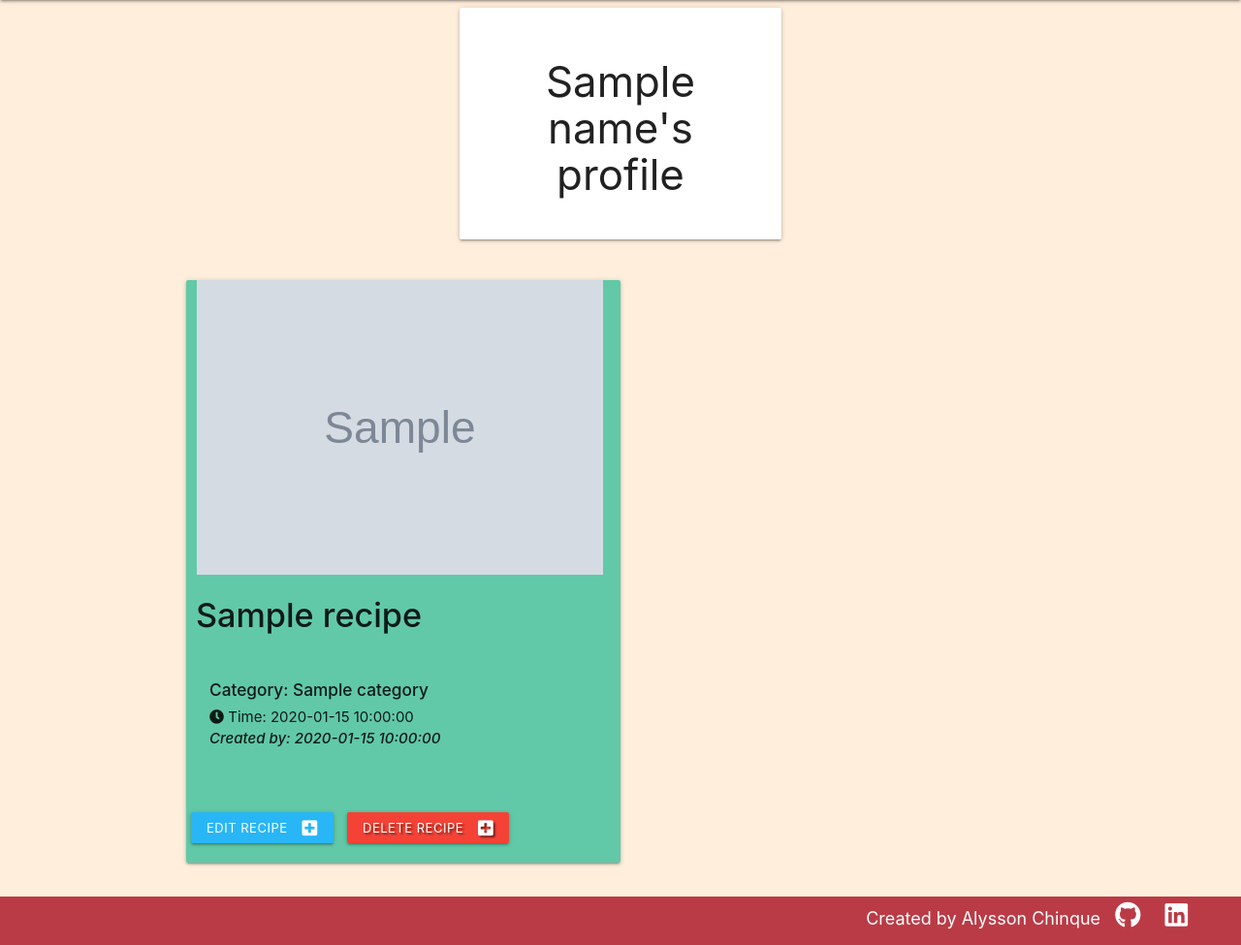
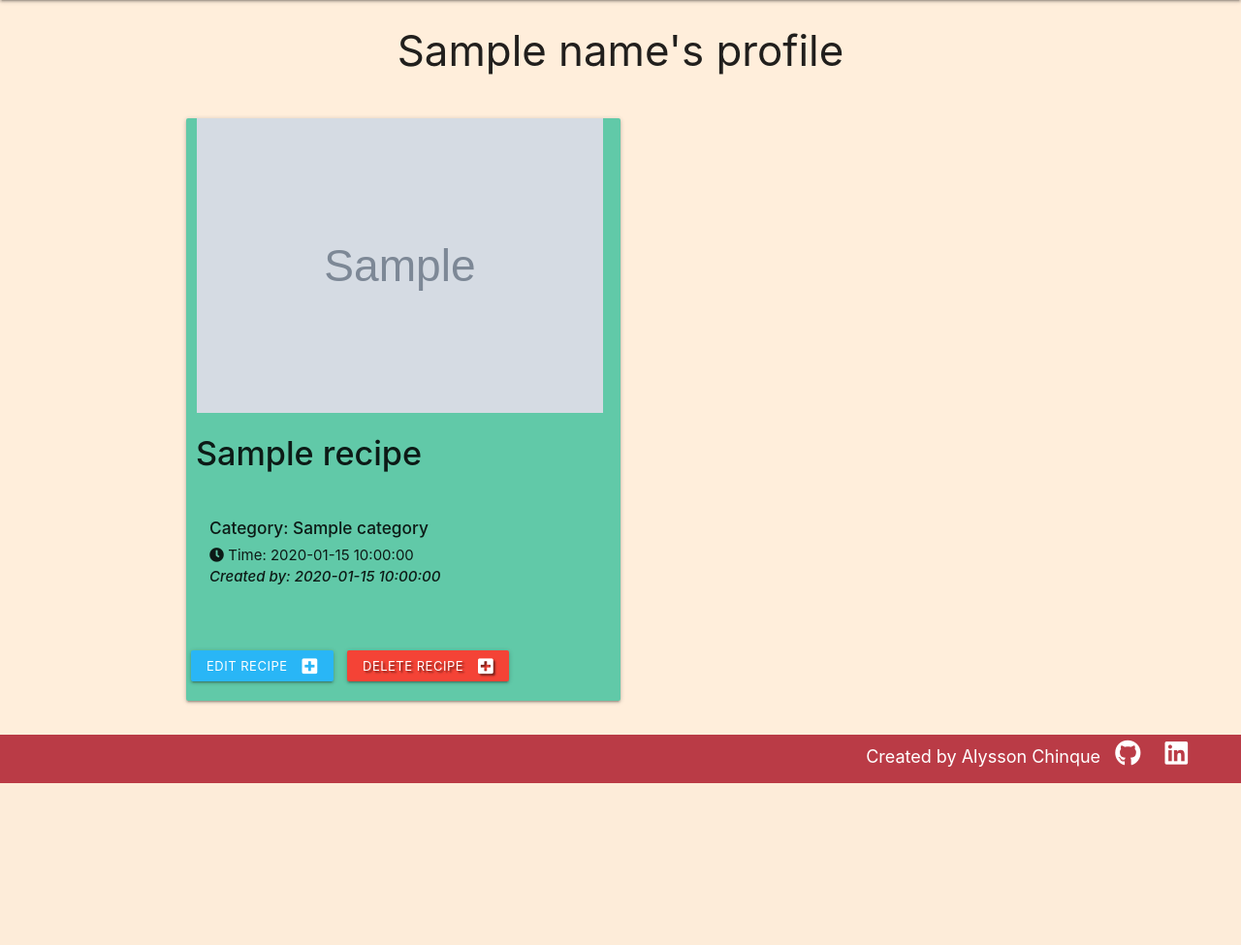
Before and after one commit to Code-Institute-Submissions/CookBook-29, a Flask app: template templates/pages/myrecipes.html in a window 1280 px wide. Shown: the part 64-1039 px from the top of the page at 97% size. After the commit the page ends 872 px from the top, so only its background shows below. Run offline with Flask 2, Linux system fonts and the light colour scheme; the template is opened without the code that fills it: most values are stand-ins (such as "Sample title", 1, 10 or a date in 2020); grey boxes marked "Sample" are stand-in pictures; some libraries are stand-ins or nearby versions; some web fonts are replaced.

Commit message:
Update with class text-header.

```diff
--- a/templates/pages/myrecipes.html
+++ b/templates/pages/myrecipes.html
@@ -2,13 +2,14 @@
 {% block content %}
 {% include 'components/navigation/navigation.html' %}
 
-
-    <div class="row">
-        <div class="col s12 m8 offset-m2">
-            <div class="card-panel">
-                <h3 class="center-align">
-                    {{ name|capitalize }}'s profile
-                </h3>
+    <div class="container">
+        <div class="row">
+            <div class="col s12 m8 offset-m2">
+                <div class="text-header">
+                    <h3 class="center-align ">
+                        {{ name|capitalize }}'s profile
+                    </h3>
+                </div>
             </div>
         </div>
     </div>
@@ -38,6 +39,10 @@
                     </a>
                 </div>
             </div>
+            {% else %}
+                <div class="row block center-align">
+                    No Recipes added
+                </div>
             {% endfor %}
         </div>
     </div>
--- a/templates/pages/recipe.html
+++ b/templates/pages/recipe.html
@@ -4,7 +4,7 @@
 <div class="container">
     <div class="row">
         <div class="col s12 m6 offset-m3">
-            <div class="card-panel">
+            <div class="text-header">
                 <h3 class="center-align">
                     {% if add == True %}
                         Add Recipe
--- a/templates/pages/recipes.html
+++ b/templates/pages/recipes.html
@@ -3,7 +3,7 @@
 {% include 'components/navigation/navigation.html' %}
 
 
-    <h3 class="center-align">Recipes</h3>
+    <h3 class="center-align text-header">Recipes</h3>
 
     <div class="container">
         <div class="row recipe-row">
```
